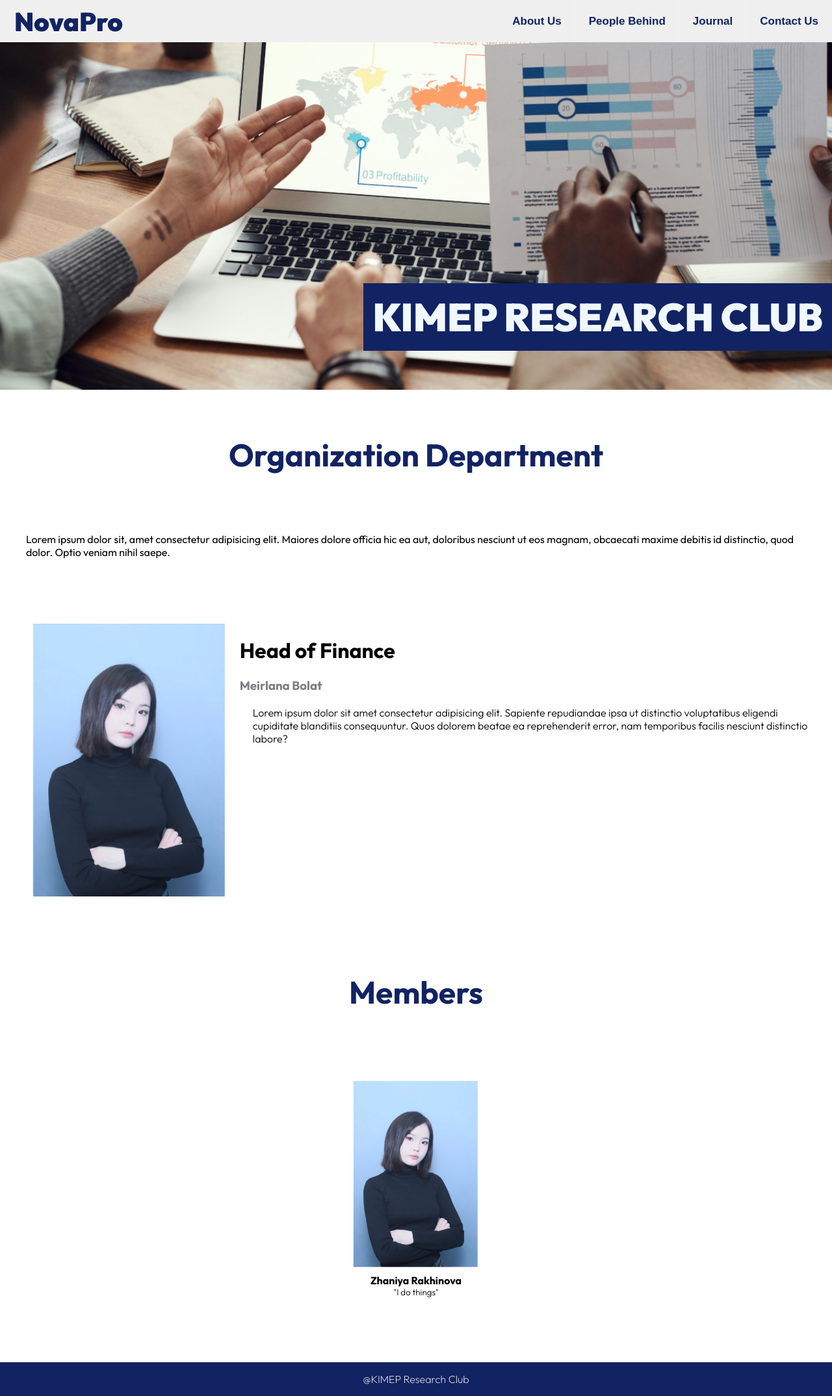
After one commit to remidiosu/krc_web, a Python web app: template templates/departments/finance.html in a window 1280 px wide. The commit adds this page. Shown: the whole page at 65% size. Run offline with Jinja, Linux system fonts and the light colour scheme; the template is opened without the code that fills it, so the values that code supplies are empty.

Commit message:
commit full html before bckend

```diff
--- /dev/null
+++ b/templates/departments/finance.html
@@ -0,0 +1,75 @@
+<!DOCTYPE html>
+<html lang="en">
+    <head>
+        <meta charset="UTF-8">
+        <meta name="viewport" content="width=device-width, initial-scale=1.0">
+        <link rel="stylesheet" href="../styles/header.css">
+        <link rel="stylesheet" href="../styles/texts.css">
+        <link rel="stylesheet" href="../styles/slider.css">
+        <link rel="stylesheet" href="../styles/main.css">
+        <link rel="stylesheet" href="../styles/member.css">
+        <link rel="stylesheet" href="../styles/content.css">
+        <link rel="preconnect" href="https://fonts.googleapis.com">
+        <link rel="preconnect" href="https://fonts.gstatic.com" crossorigin>
+        <link href="https://fonts.googleapis.com/css2?family=Outfit:wght@100..900&display=swap" rel="stylesheet">
+
+        <title>Finance Department</title>
+    </head>
+    <body>
+        <div class="main-container">
+            <!--------HEADER ----------------------------->
+            <div class="header">
+                <div class="left-header">
+                    <div class="nova-pro"><a href="index.html">NovaPro</a></div>
+                </div>
+                <div class="right-header">
+                    <button class="about-us"><a href="index.html">About Us</a></button>
+                    <button class="people-behind"><a href="pplbehind.html">People Behind</a></button>
+                    <button class="journal"><a href="journal.html">Journal</a></button>
+                    <button class="contact-us"><a href="contact.html">Contact Us</a></button>
+                </div>
+            </div>
+
+            <!--------IMAGE ----------------------------->
+            <div class="main-image-container">
+                <p class="on-top">KIMEP RESEARCH CLUB</p>
+                <img src="../images/main-image.png" alt="Main Image" class="main-image">
+                <div class="title">Organization Department</div>
+            </div>
+
+            <!--------MAIN CONTENT ----------------------------->
+            <div class="intro" style="margin-bottom: 100px; margin-top: 70px;">
+                Lorem ipsum dolor sit, amet consectetur adipisicing elit. Maiores dolore officia hic ea aut, doloribus nesciunt ut eos magnam, obcaecati maxime debitis id distinctio, quod dolor. Optio veniam nihil saepe.
+            </div>
+
+            <div class="left-side-block">
+                <div class="left-image">
+                    <img src="../images/people-place-holder.JPG">
+                </div>
+                <div class="left-text">
+                    <h1>Head of Finance</h1>
+                    <h3>Meirlana Bolat</h3>
+                    <p>
+                        Lorem ipsum dolor sit amet consectetur adipisicing elit. Sapiente repudiandae ipsa ut distinctio voluptatibus eligendi cupiditate blanditiis consequuntur. Quos dolorem beatae ea reprehenderit error, nam temporibus facilis nesciunt distinctio labore?
+                    </p>
+
+                </div>
+            </div>
+
+            <div class="member-title">Members</div>
+            <div class="members">
+                <div class="member">
+                    <div class="member-pic"> <img src="../images/people-place-holder.JPG"></div>
+                    <div class="member-name">Zhaniya Rakhinova</div>
+                    <div class="member-desc">"I do things"</div>
+                </div>
+            </div>
+
+
+            <div class="footer">
+                <p>@KIMEP Research Club</p>
+            </div>
+        </div>
+
+</body>
+</html>
--- a/templates/styles/header.css
+++ b/templates/styles/header.css
@@ -61,13 +61,13 @@
 
 @media (max-width: 768px) {
     .nova-pro {
-        font-size: 17px;
-        padding-left: 7px;
+        font-size: 12px;
+        padding-left: 3px;
         display: flex;
     }
 
     .about-us, .people-behind, .journal, .contact-us {
-        font-size: 13px;
+        font-size: 9px;
         width: 100%;
         justify-content: flex-start;
         align-items: center;
--- a/templates/styles/main.css
+++ b/templates/styles/main.css
@@ -21,3 +21,7 @@
     align-items: center;
     justify-content: center;
 }
+
+h3 {
+    color: #7e7f84;
+}
--- /dev/null
+++ b/templates/styles/member.css
@@ -0,0 +1,34 @@
+.members {
+    margin-top: 100px;
+    margin-left: 30px;
+    margin-right: 30px;
+    display: flex;
+    flex-direction: row;
+    align-items: start;
+    justify-content: center;
+}
+
+.member {
+    display: flex;
+    flex-direction: column;
+    align-items: center;
+    justify-content: space-between;
+}
+
+.member-pic img{
+    width: 200px;
+    object-fit: cover;
+}
+
+.member-desc {
+    font-weight: 300;
+    font-size: smaller;
+}
+
+.member-title {
+    display: flex;
+    justify-content: center;
+    font-size: xxx-large;
+    margin-top: 70px;
+    color: #122363;
+}
--- a/templates/styles/texts.css
+++ b/templates/styles/texts.css
@@ -62,3 +62,47 @@
     margin-left: 100px;
     font-weight: 400;
 }
+
+.intro {
+    font-weight: 400;
+    margin: 40px 40px;
+}
+
+@media (max-width: 768px) {
+    .left-side-block, .right-side-block {
+        grid-template-columns: 1fr;
+        margin: 20px;
+    }
+
+    .left-image, .right-image {
+        grid-column: 1;
+        width: 100%;
+    }
+
+    .left-image img, .right-image img {
+        height: auto;
+        margin: 0 auto;
+    }
+
+    .left-text, .right-text {
+        grid-column: 1;
+        margin: 15px 0;
+        text-align: center;
+        align-items: center;
+    }
+
+    .left-text h1, .right-text h1 {
+        margin-top: 10px;
+    }
+}
+
+@media (max-width: 480px) {
+    .left-text p, .right-text p {
+        margin: 10px;
+        font-size: 14px;
+    }
+
+    .left-side-block, .right-side-block {
+        margin: 10px;
+    }
+}
```
Also changed, not shown: templates/departments/editor.html (added, +75 -0 lines), templates/departments/organization.html (added, +75 -0 lines), templates/departments/smm.html (added, +75 -0 lines), templates/departments/writers.html (added, +75 -0 lines), templates/pplbehind.html (+66 -44 lines).
